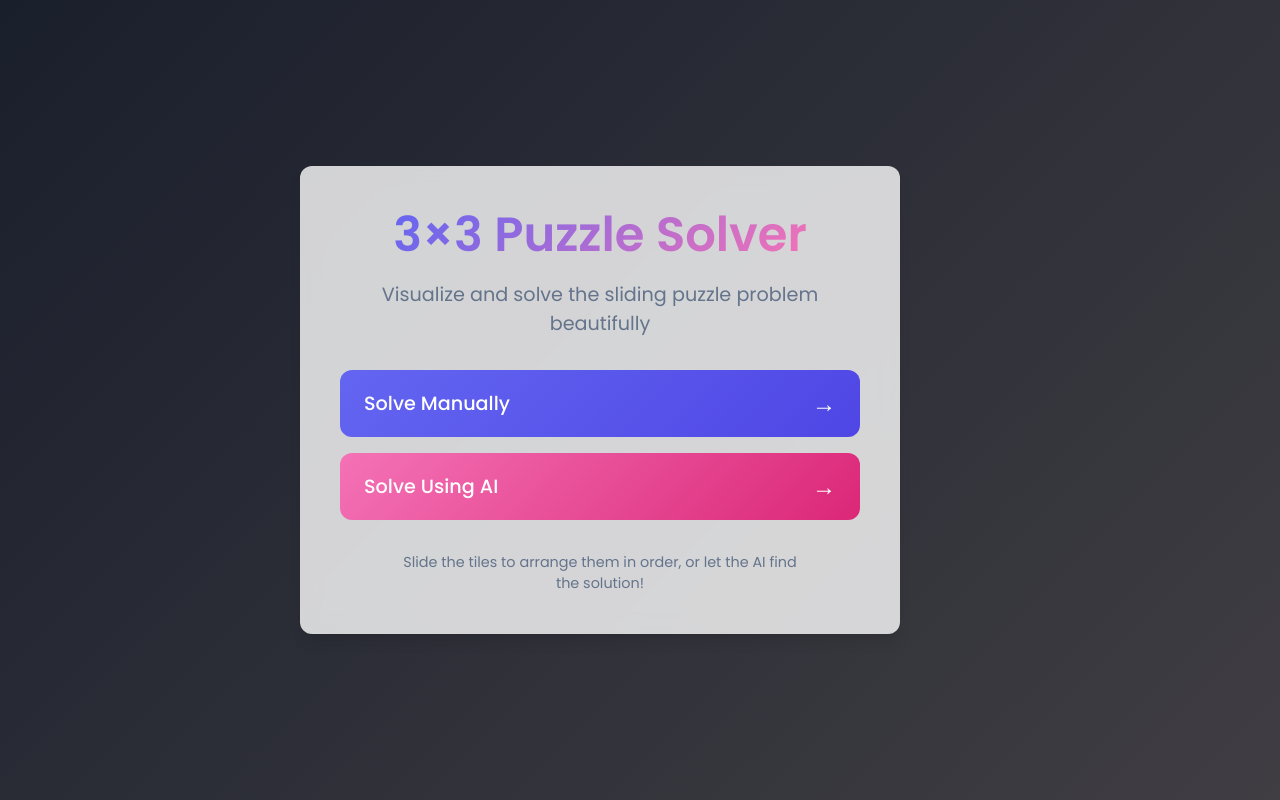
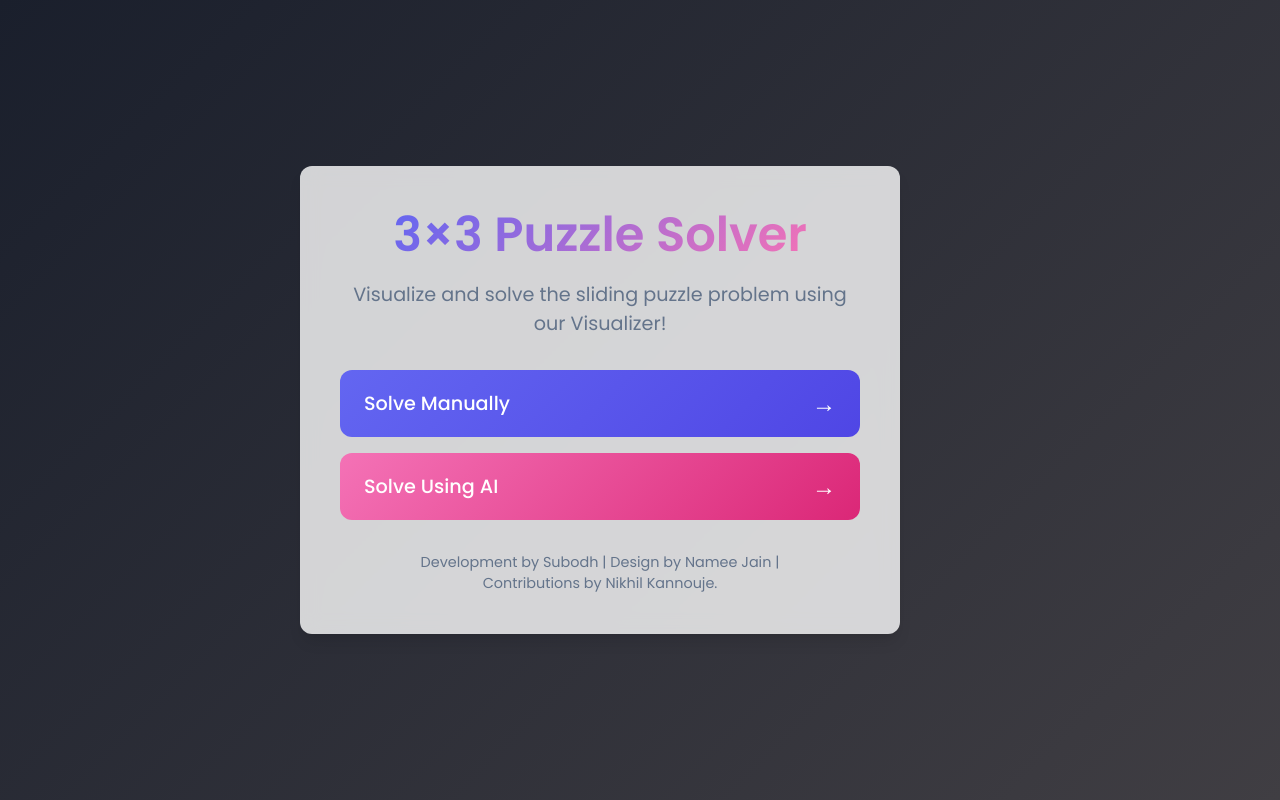
Before and after one commit to Subodh584/N-Puzzle-Solver-AI, a React (Vite) app: page / in a window 1280 px wide. Built offline with nearby package versions, Linux system fonts and the light colour scheme.

Commit message:
pakka final

```diff
--- a/src/components/WelcomeScreen.jsx
+++ b/src/components/WelcomeScreen.jsx
@@ -52,7 +52,7 @@ const WelcomeScreen = ({ onModeSelect }) => {
         className="welcome-subtitle"
         variants={itemVariants}
       >
-        Visualize and solve the sliding puzzle problem beautifully
+        Visualize and solve the sliding puzzle problem using our Visualizer!
       </motion.p>
 
       <motion.div
@@ -86,7 +86,7 @@ const WelcomeScreen = ({ onModeSelect }) => {
         className="welcome-info"
         variants={itemVariants}
       >
-        <p>Slide the tiles to arrange them in order, or let the AI find the solution!</p>
+        <p>Development by Subodh | Design by Namee Jain | Contributions by Nikhil Kannouje.</p>
       </motion.div>
     </motion.div>
   );
```
